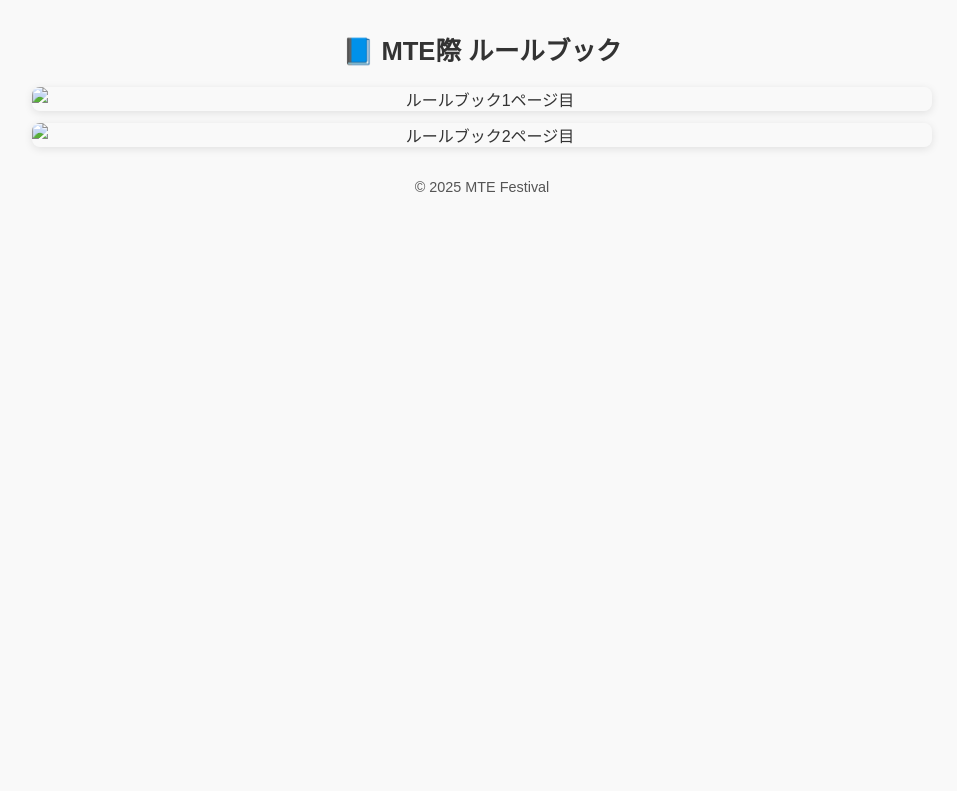
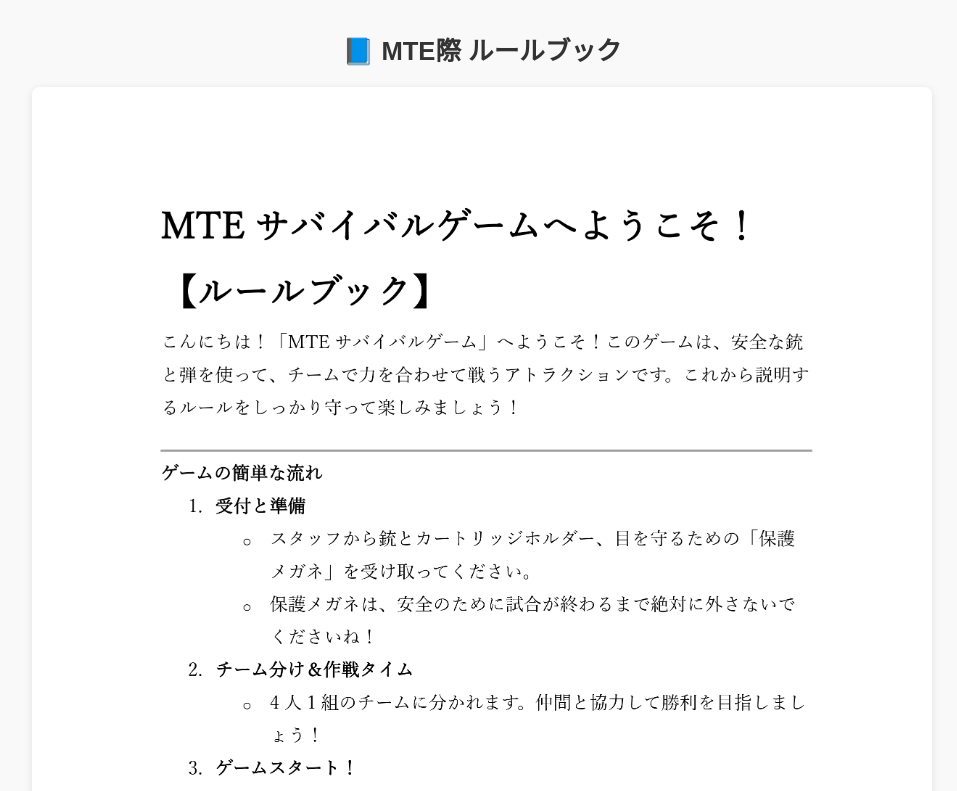
Before and after one commit to diablo-0619/------, a plain HTML site: page index.html in a window 1280 px wide. Both pictures are taken after a click on the button "ENTER". Shown: the top 791 px of the page, without its empty margins (158-1115 px from the left). Drawn offline with Linux system fonts and the light colour scheme.

Commit message:
修正しました

```diff
--- a/index.html
+++ b/index.html
@@ -107,7 +107,7 @@
 <body>
   <!-- 🌟 ローディング画面 -->
   <div id="loader">
-    <img src="schoolmark.png" alt="MTE校章">
+    <img src="schoolmark.png.png" alt="MTE校章">
     <button id="enter-btn">ENTER</button>
   </div>
 
@@ -115,8 +115,8 @@
   <div id="content">
     <h1>📘 MTE際 ルールブック</h1>
     <div class="rulebook">
-      <img src="rulebook_page1.jpg" alt="ルールブック1ページ目">
-      <img src="rulebook_page2.jpg" alt="ルールブック2ページ目">
+      <img src="文化祭ルールブック　客用_page-0001.jpg" alt="ルールブック1ページ目">
+      <img src="文化祭ルールブック　客用_page-0002.jpg" alt="ルールブック2ページ目">
     </div>
     <footer>© 2025 MTE Festival</footer>
   </div>
```
